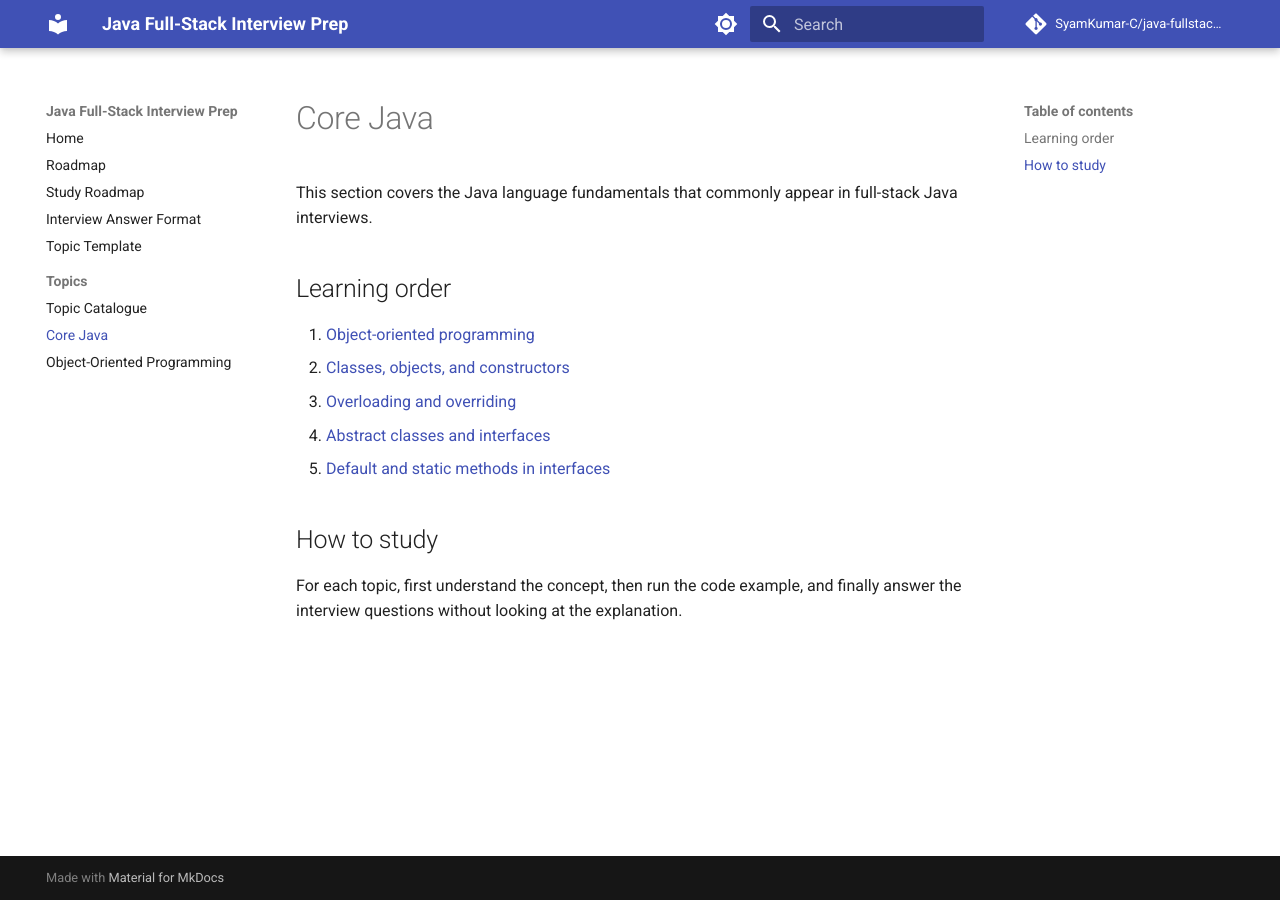
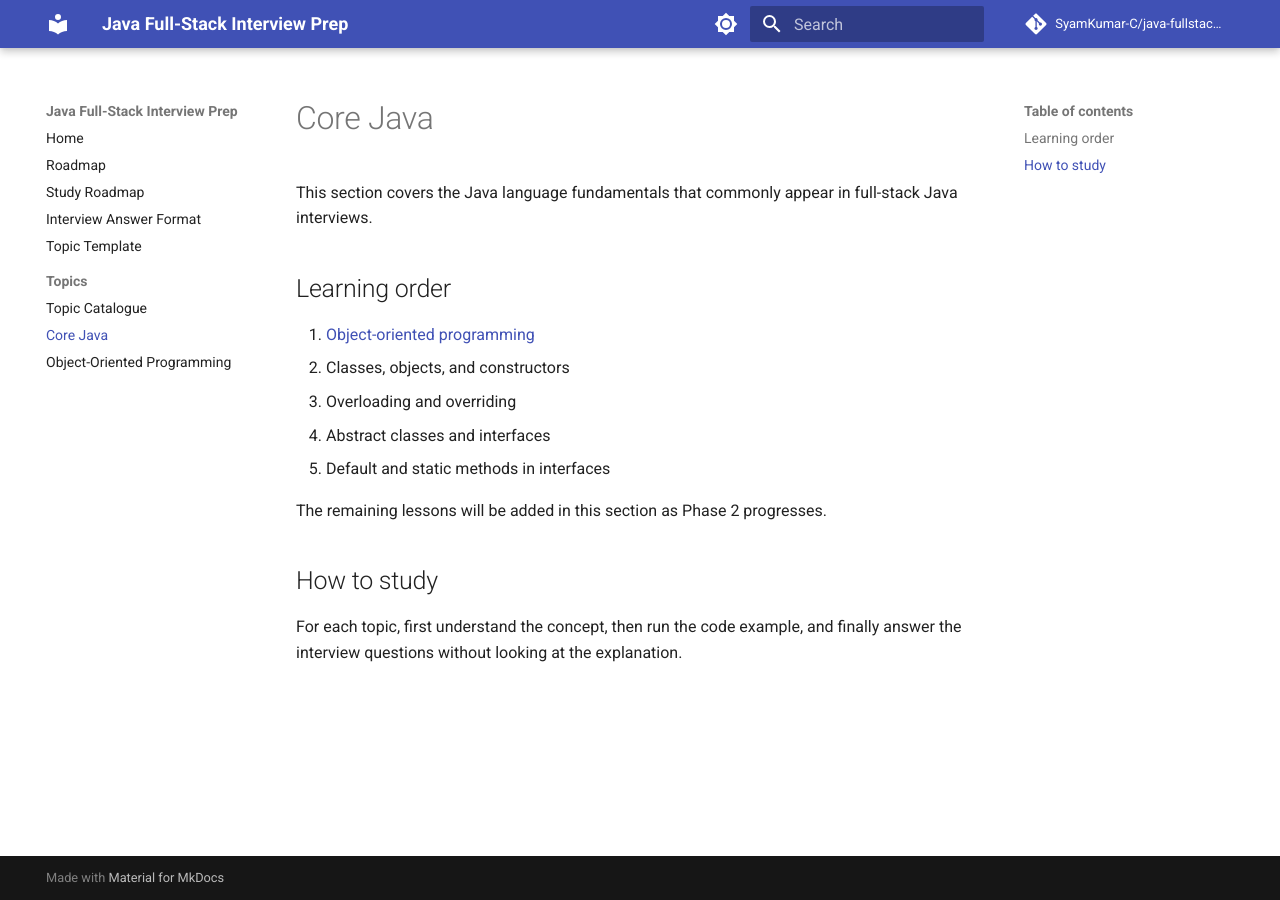
Before and after one commit to SyamKumar-C/java-fullstack-interview-prep, an MkDocs documentation site: the page built from docs/topics/core-java.md, in a window 1280 px wide. Built offline with MkDocs 1.6.1 and Material for MkDocs 9.7.7, drawn with Linux system fonts in a browser that asks for light colours; comment, search, counter and statistics services are not loaded.

Commit message:
Keep Core Java navigation limited to published lessons

```diff
--- a/docs/topics/core-java.md
+++ b/docs/topics/core-java.md
@@ -5,10 +5,12 @@ This section covers the Java language fundamentals that commonly appear in full-
 ## Learning order
 
 1. [Object-oriented programming](core-java/oop.md)
-2. [Classes, objects, and constructors](core-java/classes-objects-constructors.md)
-3. [Overloading and overriding](core-java/overloading-vs-overriding.md)
-4. [Abstract classes and interfaces](core-java/abstract-classes-vs-interfaces.md)
-5. [Default and static methods in interfaces](core-java/interface-default-static-methods.md)
+2. Classes, objects, and constructors
+3. Overloading and overriding
+4. Abstract classes and interfaces
+5. Default and static methods in interfaces
+
+The remaining lessons will be added in this section as Phase 2 progresses.
 
 ## How to study
 
```
